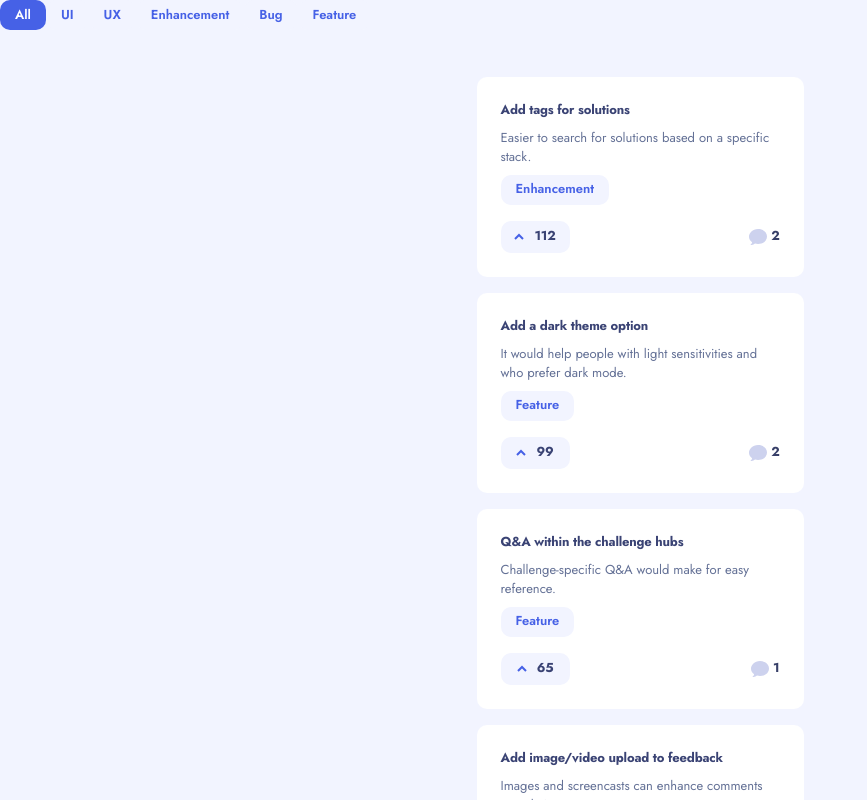
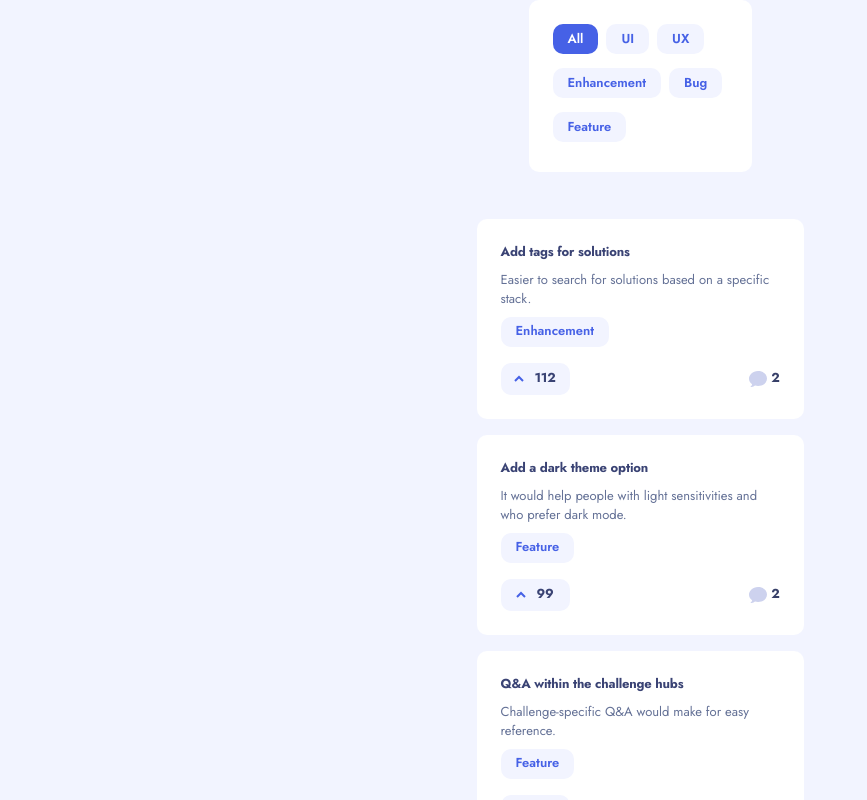
Before and after one commit to a-maystorov/product-feedback-app, a React (Create React App) app: page / in a window 1280 px wide. Shown: the top 800 px of the page, without its empty margins (0-867 px from the left). Built offline with nearby package versions, Linux system fonts and the light colour scheme.

Commit message:
Add styling to CategoryList component.

```diff
--- /dev/null
+++ b/src/components/CategoryList.css
@@ -0,0 +1,15 @@
+.category-list {
+  max-width: 223px;
+  max-height: 178px;
+  background-color: var(--color-white-primary);
+  padding: 2.4rem;
+  border-radius: 10px;
+  display: flex;
+  flex-wrap: wrap;
+  gap: 0.8rem;
+  margin: 0 auto;
+}
+
+.category-list__item {
+  margin-bottom: 0.6rem;
+}
--- a/src/components/CategoryList.js
+++ b/src/components/CategoryList.js
@@ -1,3 +1,5 @@
+import './CategoryList.css';
+
 const categoryList = ['all', 'UI', 'UX', 'enhancement', 'bug', 'feature'];
 
 const CategoryList = ({ currentCategory, changeCategory }) => {
@@ -6,6 +8,7 @@ const CategoryList = ({ currentCategory, changeCategory }) => {
   return (
     <div className="category-list">
       {categoryList.map((category) => (
+        <div className="category-list__item">
           <button
             key={category}
             className={`category category--clickable ${
@@ -14,6 +17,7 @@ const CategoryList = ({ currentCategory, changeCategory }) => {
             onClick={() => handleClick(category)}>
             {category}
           </button>
+        </div>
       ))}
     </div>
   );
```
Lines whose indentation alone changed are shown as unchanged.
